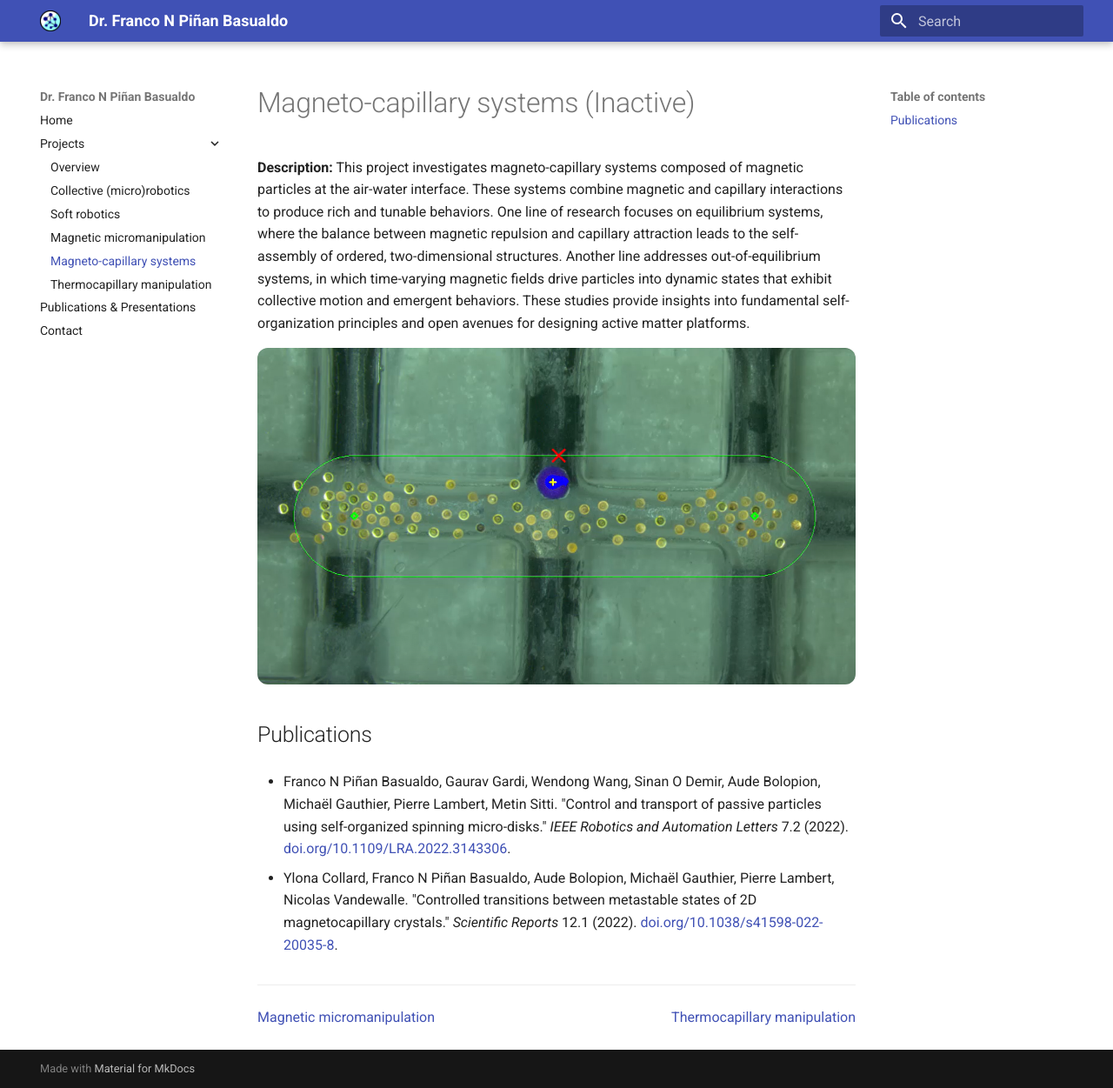
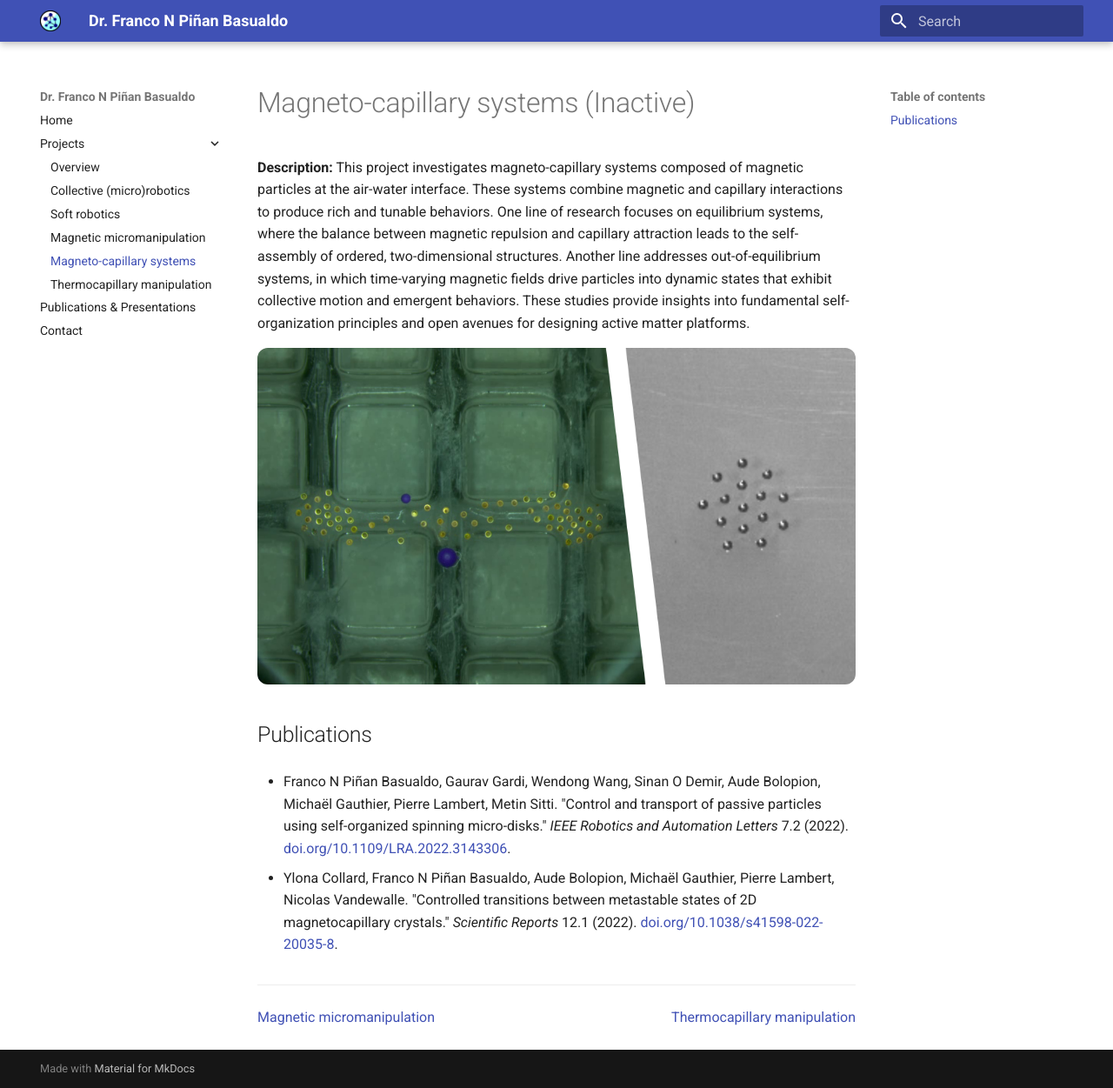
Before and after one commit to Francopb/Francopb.github.io, an MkDocs documentation site: the page built from docs/projects/magnetocap.md, in a window 1280 px wide and 1251 px high. Shown: the whole window at 87% size. Built offline with MkDocs 1.6.1 and Material for MkDocs 9.7.7, drawn with Linux system fonts in a browser that asks for light colours.

Commit message:
New images

```diff
--- a/mkdocs.yml
+++ b/mkdocs.yml
@@ -1,4 +1,4 @@
-site_name: Dr. Franco N Piñan Basualdo
+site_name: "Dr. Franco N Piñan Basualdo"
 theme:
   name: material
   logo: assets/icon.png
```
Also changed, not shown: docs/assets/magnetic_old.png (added), docs/assets/magnetocap.png, docs/assets/magnetocap_old.png (added), 2 other files.
